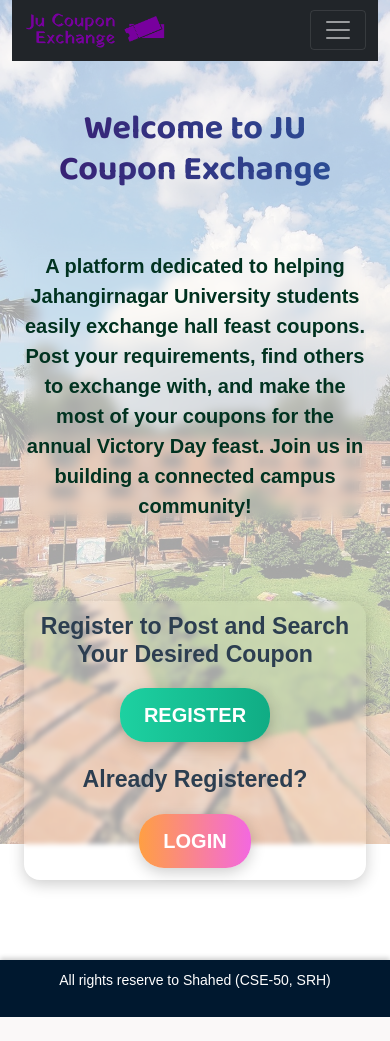
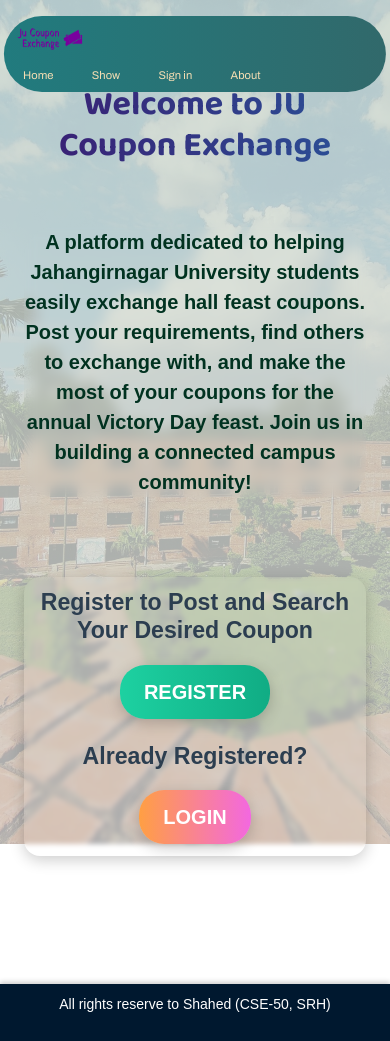
Before and after one commit to ShahedAnnam/JUCouponExchange, a Django app: page / in a window 390 px wide. Before the commit the page ends 1017 px from the top, so only its background shows below. Run offline with Django 5.2, Linux system fonts and the light colour scheme.

Commit message:
change in navbar

```diff
--- a/exchange/static/styleHome.css
+++ b/exchange/static/styleHome.css
@@ -8,26 +8,35 @@ html{
 
 body::before {
     content: "";
-    position: absolute;
+    position: fixed;
     top: 0;
     left: 0;
-    width: 100%;
-    height: 100%;
-    background-image: url('images/JUimg27.jpg');
-    background-size: cover;
+    width: 100vw; /* Use viewport width to ensure full coverage */
+    height: 100vh; /* Use viewport height to ensure full coverage */
+    /* background-image: url('images/JUimg27.jpg'); */
+    background: linear-gradient(
+        rgba(34, 95, 41, 0.5),
+        rgba(50, 50, 50, 0.4)
+    ), url('images/JUimg27.jpg');
+    background-size: cover; /* Maintain aspect ratio while covering */
     background-position: center;
-    opacity: 0.35;
-    z-index: -1;
+    background-repeat: no-repeat; /* Prevent tiling of the image */
+    opacity: 0.35; /* Adjust transparency */
+    z-index: -1; /* Place behind content */
 }
 
 body {
     position: relative;
     margin: 0;
-    height: 100vh;
+    padding: 0;
+    box-sizing: border-box; /* Ensure consistent sizing */
+    height: auto; /* Allow body height to adjust to content */
+    width: 100%; /* Ensure full width */
+    font-family: Arial, Helvetica, sans-serif;
     display: flex;
-    font-family: Arial, Helvetica, sans-serif;
     flex-direction: column;
 }
+
 
 .container h1 {
     font-weight: bolder;
@@ -37,6 +46,7 @@ body {
     color: transparent;
     background-clip: text;
     font-family: "Baloo 2", cursive;
+    margin-top: 2.5em;
 }
 
 
@@ -69,6 +79,7 @@ button:hover {
     border-radius: 1em;
     box-shadow: 0 4px 15px rgba(0, 0, 0, 0.2);
     margin: 5em auto;
+    margin-bottom: 8em;
 }
 
 .cta-heading {
--- a/exchange/templates/basic.html
+++ b/exchange/templates/basic.html
@@ -13,6 +13,90 @@
 <style>
   {% block css %} {% endblock %}
 
+    @import url('https://fonts.googleapis.com/css2?family=Anton&family=Archivo:ital,wght@0,100..900;1,100..900&family=Baloo+2:wght@400..800&display=swap');
+
+
+  .navbar{
+      background: linear-gradient(90deg, 	#217b7e,rgb(49, 105, 107));
+      padding: 0.5em 5em 0.5em 2em;
+      width: 45%;
+      margin: auto;
+      border-radius: 3em;
+      position: fixed;
+      top: 1.5em;
+      left: 50%; /* Move to the center */
+      transform: translateX(-50%);
+
+  }
+
+  .navbar .nav-link {
+    color: wheat !important; /* Link color */
+    margin: 0 2.4rem; /* Add spacing between links */
+    font-size: 1.2rem; /* Increase font size */
+    font-family: "Archivo", 'Poppins';
+    font-weight: 800; /* Adjust font weight */
+    transition: color 0.3s ease; /* Smooth color transition */
+  }
+
+  .navbar .nav-link:hover {
+    color:rgb(243, 243, 5)!important; /* Change color on hover */
+    transform: translateY(2px);
+  }
+
+  .navbar-brand img{
+    width: 6em;
+    height: 2em;
+  }
+
+
+  .navbar .navbar-brand:hover {
+    transform: scale(1.1); /* Slight zoom on hover */
+  }
+
+
+
+  /* Media Query for smaller screens */
+  @media (max-width: 768px) {
+    .navbar {
+      width: 97%; /* Reduce navbar width for smaller screens */
+      padding: 0.4rem 0.8rem; /* Adjust padding */
+      top: 1em; /* Move navbar slightly higher */
+    }
+
+    .navbar .nav-link {
+      margin: 0 1.2rem; /* Reduce spacing between links */
+      font-size: 1rem; /* Reduce font size */
+    }
+  }
+
+  @media (max-width: 576px) {
+    .navbar {
+      width: 98%;
+      padding: 0 0; /* Adjust padding */
+      top: 1em; /* Align it at the top */
+    }
+
+    .navbar .nav-link {
+      font-size: 0.7rem;
+      font-weight: 400;
+    }
+
+    .navbar-brand {
+      font-size: 1.38rem;
+      margin-left: 0.6em;
+      margin-right: 0;
+    }
+
+    .navbar-brand img{
+      width: 3em;
+      height: 1em;
+    }
+
+  }
+
+
+
+
   footer{
     background-color:rgb(0, 24, 47);
     color: #ffffff;
@@ -23,22 +107,21 @@
     bottom: 0;
     left: 0;
     right: 0;
-    box-shadow: 0 -2px 5px rgba(0, 0, 0, 0.2); /* Add a slight shadow */
+    box-shadow: 0 -2px 5px rgba(0, 0, 0, 0.2);
+    flex-shrink: 0; /* Prevent footer from collapsing */
+    position: relative; /* Keeps it inside the stacking context */
+    z-index: 1;
 }
 
 </style>
 
 <body>
 
-    <div class="container">
-        <nav class="navbar navbar-expand-lg navbar-dark bg-dark">
-            <div class="container-fluid">
-              <a class="navbar-brand" href="/"><img class="img-fluid" style="max-height:1.75em" src="{% static '/images/ju-coupon-exchange-high-resolution-logo-transparent.png' %}" alt="logo img"></a>
-              <button class="navbar-toggler" type="button" data-bs-toggle="collapse" data-bs-target="#navbarTogglerDemo02" aria-controls="navbarTogglerDemo02" aria-expanded="false" aria-label="Toggle navigation">
-                <span class="navbar-toggler-icon"></span>
-              </button>
-              <div class="collapse navbar-collapse" id="navbarTogglerDemo02">
-                <ul class="navbar-nav me-auto mb-2 mb-lg-0">
+  <nav class="navbar">
+
+     <a class="navbar-brand" href="/"><img class="img-fluid" src="{% static '/images/ju-coupon-exchange-high-resolution-logo-transparent.png' %}" alt="logo img"></a>
+
+        <ul class="navbar-nav d-flex flex-row me-5">
           <li class="nav-item">
             <a class="nav-link" aria-current="page" href="/">Home</a>
           </li>
@@ -52,9 +135,9 @@
             <a class="nav-link" href="#">About</a>
           </li>
         </ul>
-              </div>
-            </div>
   </nav>
+
+    <div class="container">
 
      {% block body %}
 
@@ -66,7 +149,6 @@
         <p>All rights reserve to Shahed (CSE-50, SRH)</p>
     </footer>
 
-
     <script src="https://cdn.jsdelivr.net/npm/bootstrap@5.0.2/dist/js/bootstrap.bundle.min.js" integrity="sha384-MrcW6ZMFYlzcLA8Nl+NtUVF0sA7MsXsP1UyJoMp4YLEuNSfAP+JcXn/tWtIaxVXM" crossorigin="anonymous"></script>
 </body>
 
--- a/exchange/templates/home.html
+++ b/exchange/templates/home.html
@@ -19,6 +19,6 @@
         <h3 class="cta-heading mt-4">Already Registered?</h3>
         <a href="/loginForm" class="btn btn-gradient-secondary btn-lg">Login</a>
     </div>
+</div>
 
-</div>
 {% endblock %}
--- a/exchange/templates/list.html
+++ b/exchange/templates/list.html
@@ -45,6 +45,7 @@ body{
             <option value="KM">আফম কামালউদ্দীন হল</option>
             <option value="SSB">শহীদ সালাম-বরকত হল</option>
           </select>
+        </div>
 
         <button type="submit" class="btn btn-primary bg-success">Search</button>
       </form>
```
Also changed, not shown: exchange/static/styleForm.css (+11 -8 lines), db.sqlite3, exchange/static/images/JUimg14.jpg. Lines whose indentation alone changed are shown as unchanged.
